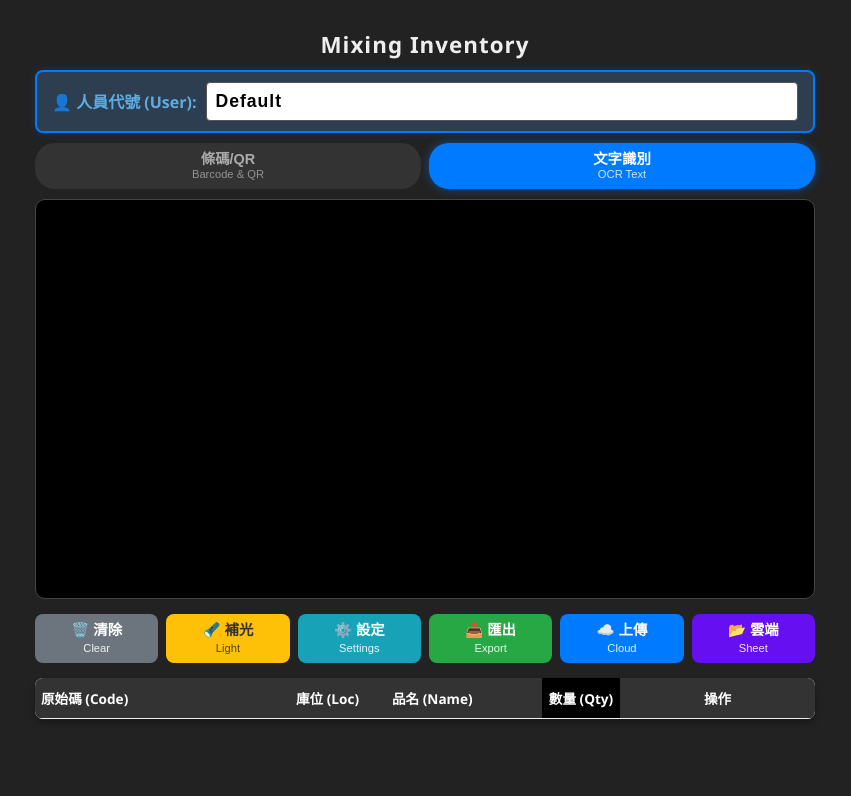
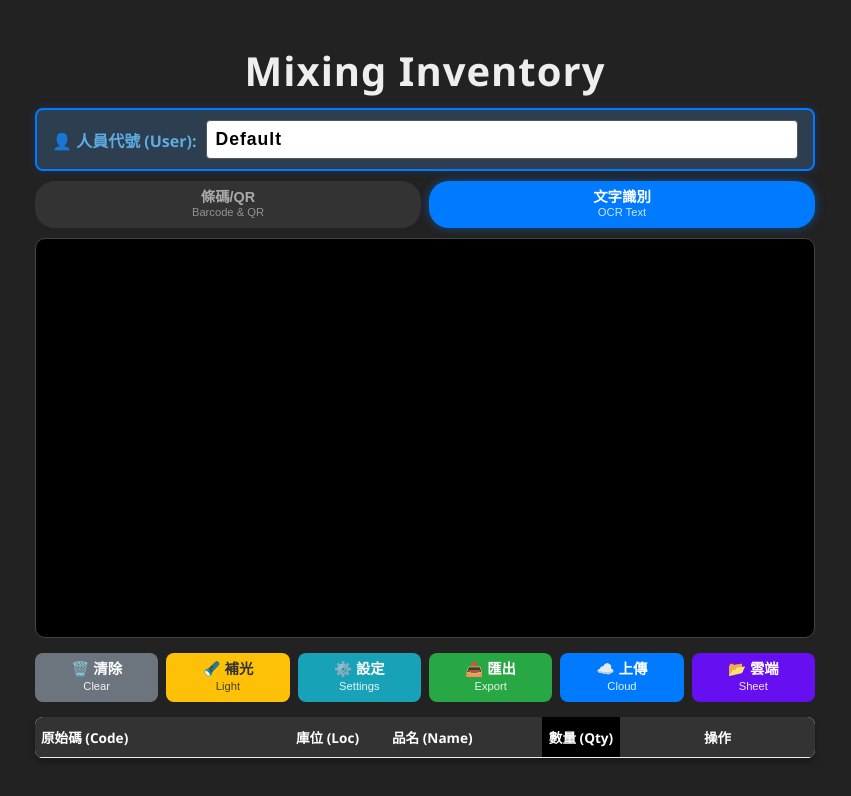
Before and after one commit to chiehs1429/Mixing, a plain HTML site: page index.html in a window 1280 px wide. Shown: the whole page, without its empty margins (215-1066 px from the left). Drawn offline with Linux system fonts and the light colour scheme.

Commit message:
Increase h2 font size in index.html

```diff
--- a/index.html
+++ b/index.html
@@ -12,7 +12,7 @@
         * { box-sizing: border-box; }
         body { font-family: 'Segoe UI', Tahoma, Geneva, Verdana, sans-serif; max-width: 800px; margin: 0 auto; padding: 10px; background-color: #222; color: #fff; }
 
-        h2 { text-align: center; margin-bottom: 10px; font-size: 1.4rem; color: #eee; font-weight: bold; letter-spacing: 1px; }
+        h2 { text-align: center; margin-bottom: 10px; font-size: 2.5rem; color: #eee; font-weight: bold; letter-spacing: 1px; }
 
         /* 人員代號輸入區 */
         .user-bar {
```
